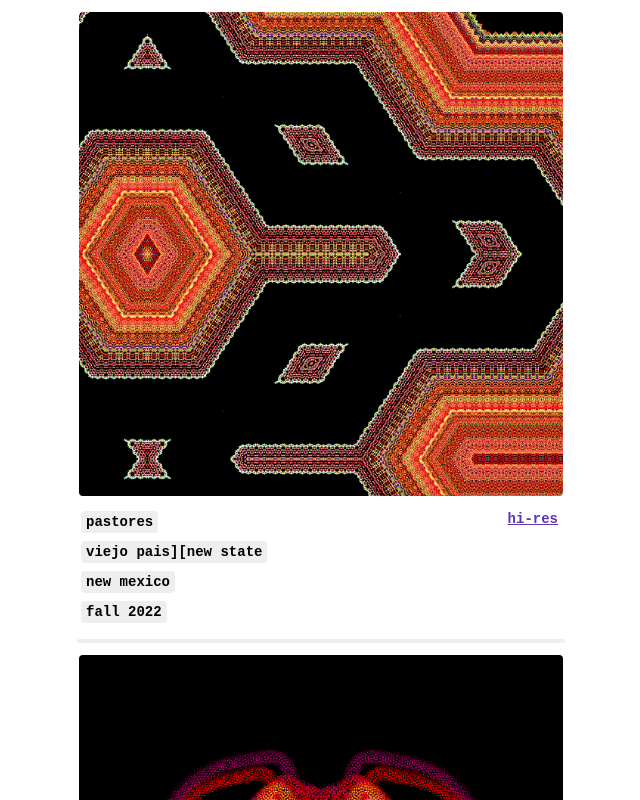
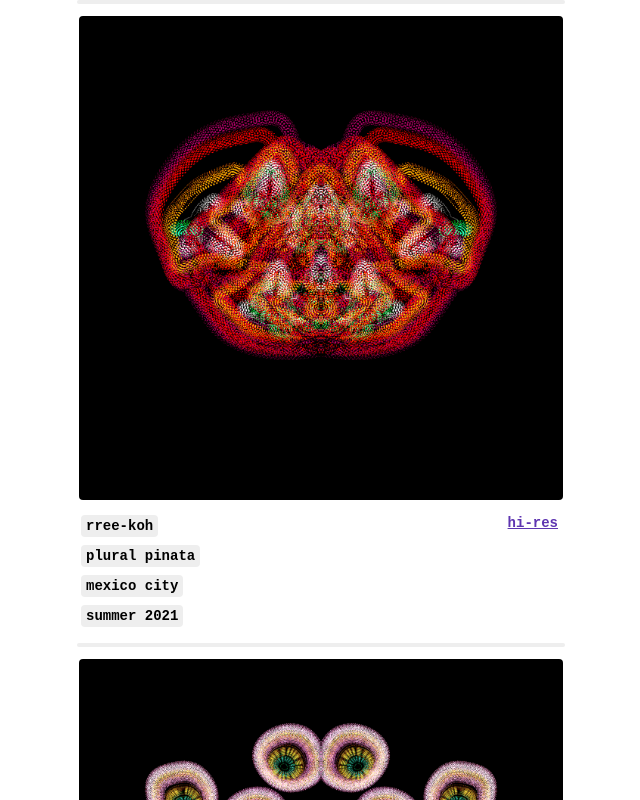
Before and after one commit to clumsycomputer/clumsy-website, a Next.js app: page /art/graphics in a window 1280 px wide. Shown: the top 800 px of the page, without its empty margins (319-959 px from the left). Built offline with nearby package versions, Linux system fonts and the light colour scheme.

Commit message:
feature(GraphicsPage): hide pastores graphic

```diff
--- a/components/pages/art/graphics/GraphicsPage.tsx
+++ b/components/pages/art/graphics/GraphicsPage.tsx
@@ -13,7 +13,7 @@ export const GraphicsPage: NextPage = () => {
       pageDescription={"a sampling of recent explorations into space"}
       pageContentContainerClassname={graphicsPageStyles.pageContentContainer}
     >
-      <GraphicSection
+      {/* <GraphicSection
         sectionDivider={null}
         graphicName={"pastores"}
         graphicDescription={"what do you see?"}
@@ -22,7 +22,7 @@ export const GraphicsPage: NextPage = () => {
         projectDate={"fall 2022"}
         soloUrl={"/graphics/pastores.hi.png"}
         listUrl={"/graphics/pastores.low.png"}
-      />
+      /> */}
       <GraphicSection
         sectionDivider={<SectionDivider />}
         graphicName={"rree-koh"}
```
